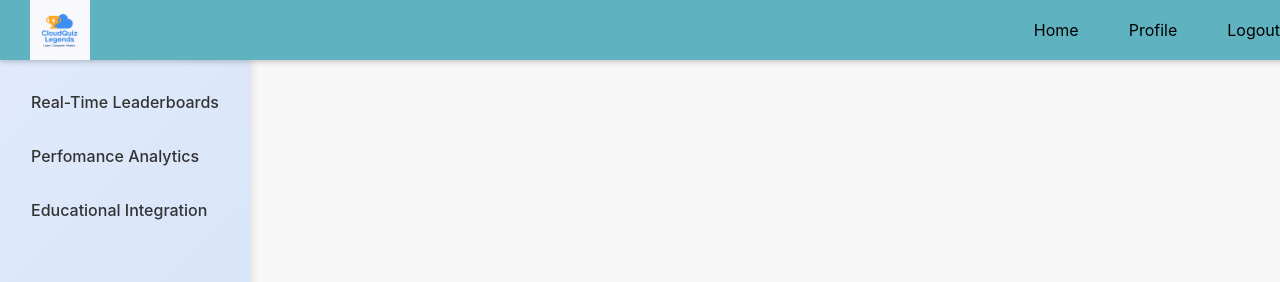
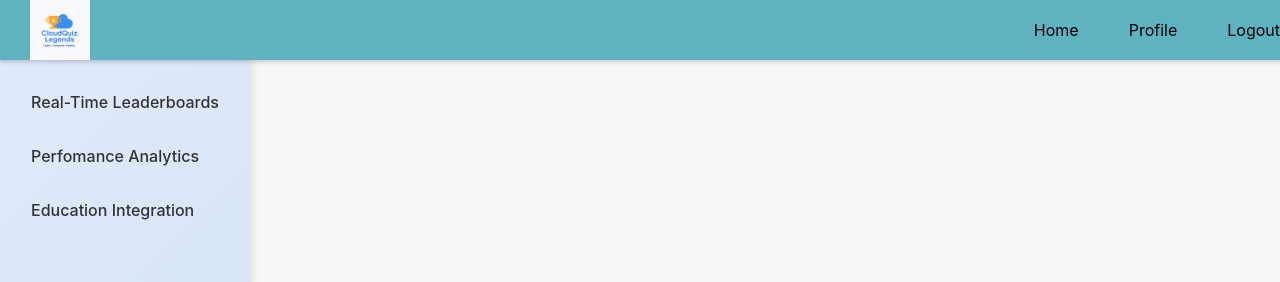
Before and after one commit to asandilenkala/CloudQuiz-Legends-Client, a React (Create React App) app: page / in a window 1280 px wide. Shown: the top 282 px of the page. Built offline with nearby package versions, Linux system fonts and the light colour scheme.

Commit message:
Update Sidebar.jsx

```diff
--- a/src/pages/Sidebar.jsx
+++ b/src/pages/Sidebar.jsx
@@ -9,7 +9,7 @@ const Sidebar = () => {
             <ul className='sidebar-links'>
                 <li><Link to='/leaderboard'>Real-Time Leaderboards</Link></li>
                 <li><Link to='/perfomance'>Perfomance Analytics</Link></li>
-                <li><Link to='/integration'>Educational Integration</Link></li>
+                <li><Link to="/classroom">Education Integration</Link></li>
             </ul>
         </div>
     )
```
